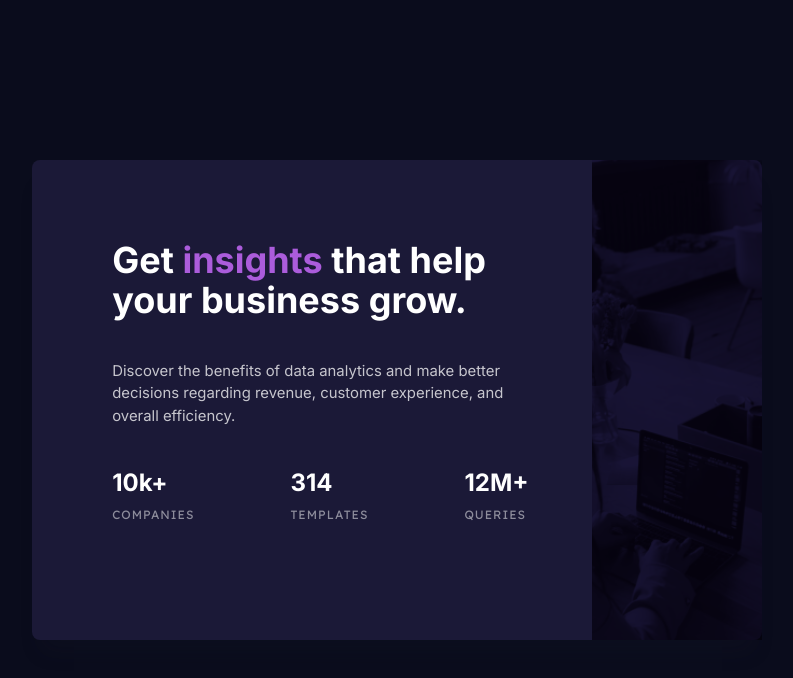
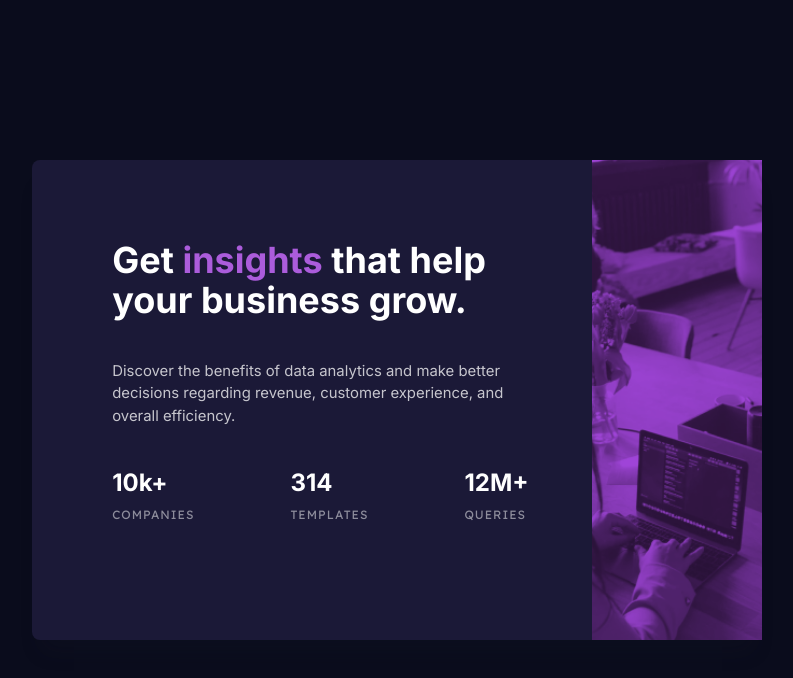
Before and after one commit to Syammed2429/stats-preview-card, a Next.js app: page / in a window 1280 px wide. Shown: the top 678 px of the page, without its empty margins (243-1036 px from the left). Built offline with nearby package versions, Linux system fonts and the light colour scheme.

Commit message:
added the blend color to the image

```diff
--- a/components/stats/stats.tsx
+++ b/components/stats/stats.tsx
@@ -43,11 +43,11 @@ export const Stats = () => {
         </div>
       </div>
 
-      <div className=' h-full '>
+      <div className=' h-full bg-[#9f44d8]'>
         <Image
           src={bitMap}
           alt='some image'
-          className='object-cover  h-full mix-blend-multiply bg-purple-600'
+          className='object-cover h-full mix-blend-multiply'
         />
       </div>
     </div>
```
